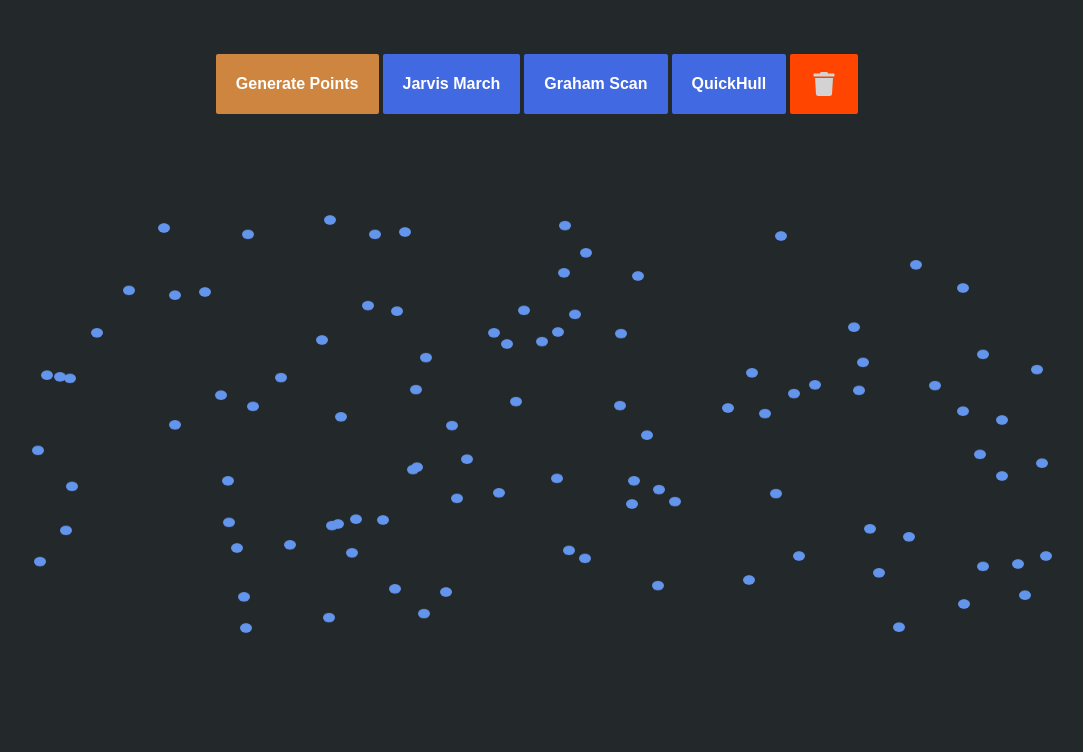
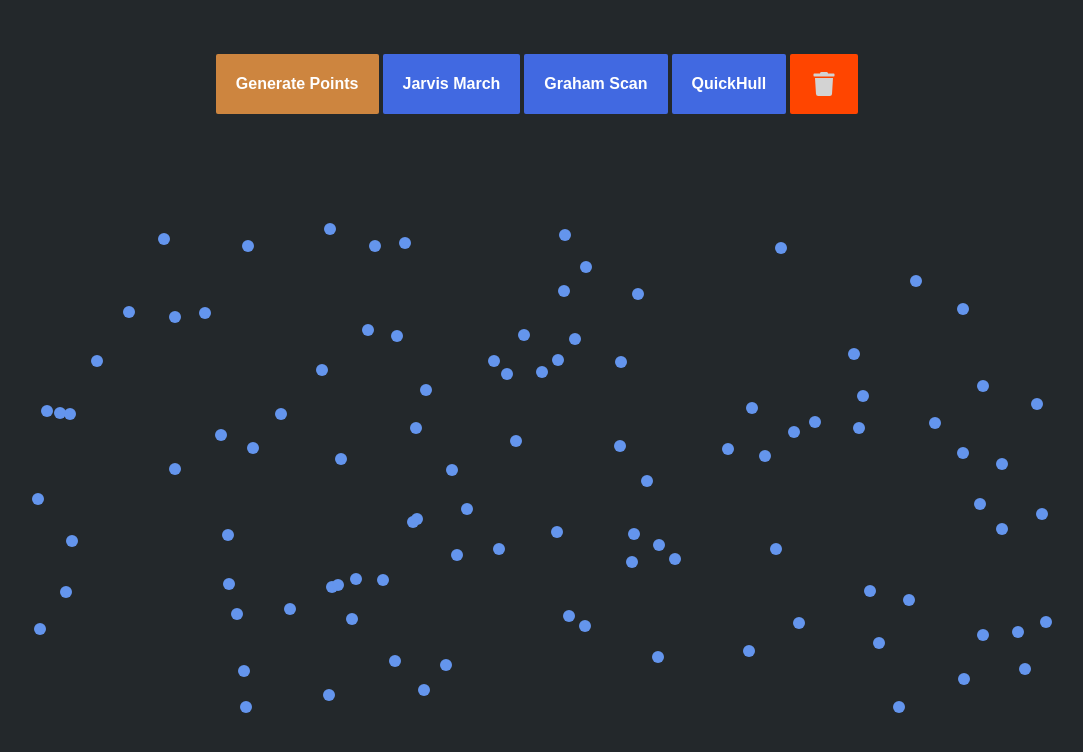
Before and after one commit to RobOSatch/convexhull, a React (Create React App) app: page / in a window 1280 px wide. Shown: the top 752 px of the page, without its empty margins (103-1186 px from the left). Built offline with nearby package versions, Linux system fonts and the light colour scheme.

Commit message:
Update ConvexHullVisualizer.jsx

```diff
--- a/src/Components/ConvexHullVisualizer.jsx
+++ b/src/Components/ConvexHullVisualizer.jsx
@@ -361,9 +361,7 @@ const canvasClicked = (e, ratio) => {
     globalContext.fillStyle = POINT_COLOR;
     let p = {
         x: e.clientX * window.devicePixelRatio,
-        y:
-            e.clientY * window.devicePixelRatio -
-            window.devicePixelRatio * window.innerHeight * 0.146,
+        y: e.clientY * window.devicePixelRatio - 175 * window.devicePixelRatio,
     };
     points.push(p);
 
@@ -432,8 +430,7 @@ const ConvexHullVisualizer = forwardRef((props, ref) => {
         let context = canvas.getContext("2d");
         globalContext = context;
 
-        //let ratio = getPixelRatio(context);
-        let ratio = window.devicePixelRatio;
+        let ratio = getPixelRatio(context);
         let width = getComputedStyle(canvas)
             .getPropertyValue("width")
             .slice(0, -2);
@@ -441,10 +438,10 @@ const ConvexHullVisualizer = forwardRef((props, ref) => {
             .getPropertyValue("height")
             .slice(0, -2);
 
-        canvas.width = window.innerWidth * ratio;
-        canvas.height = window.innerHeight * ratio * 0.8;
+        canvas.width = width * ratio;
+        canvas.height = height * ratio;
         canvas.style.width = `${width}px`;
-        canvas.style.height = `${height * 0.8}px`;
+        canvas.style.height = `${height}px`;
 
         canvasWidth = canvas.width;
         canvasHeight = canvas.height;
@@ -486,9 +483,14 @@ const ConvexHullVisualizer = forwardRef((props, ref) => {
         };
     });
 
+    const style = {
+        width: "100%",
+        height: window.innerHeight - 200,
+    };
+
     return (
         <div className="convexhull">
-            <canvas ref={canvasRef} style={{ width: "100%", height: "100%" }} />
+            <canvas ref={canvasRef} style={style} />
         </div>
     );
 });
```
